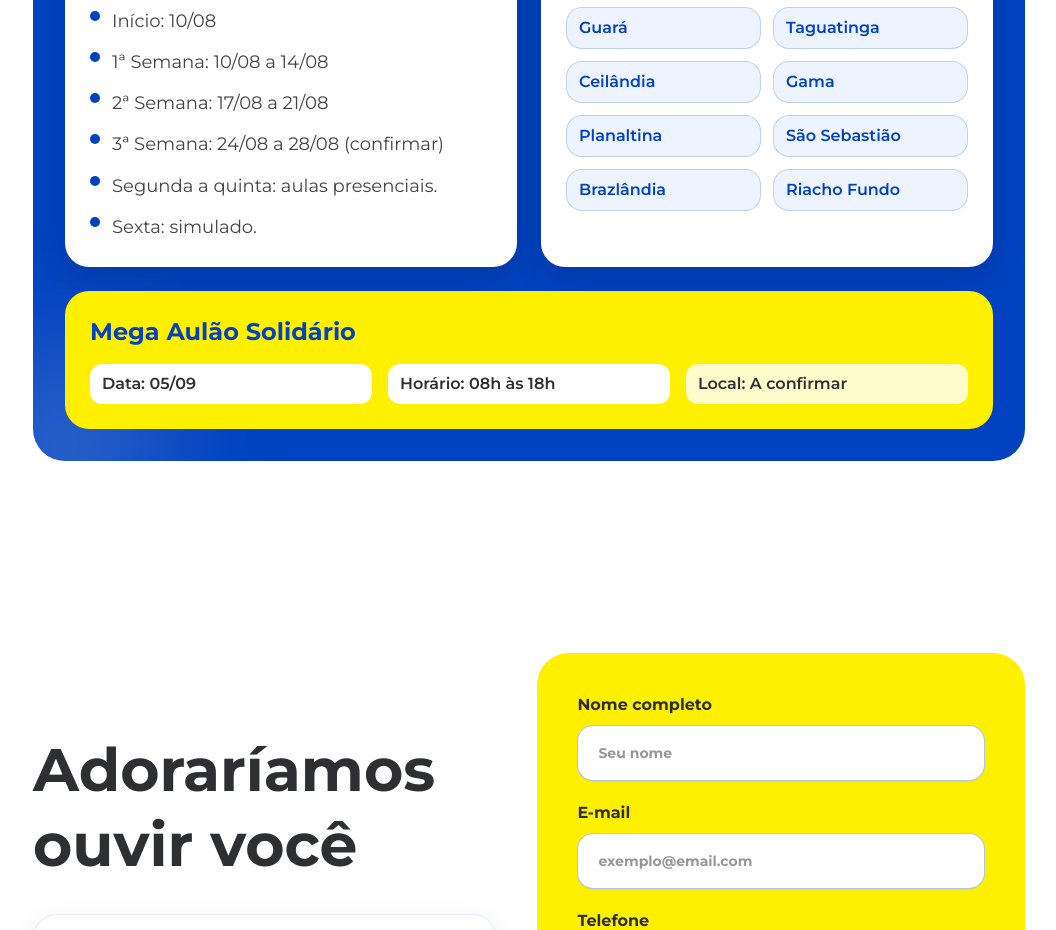
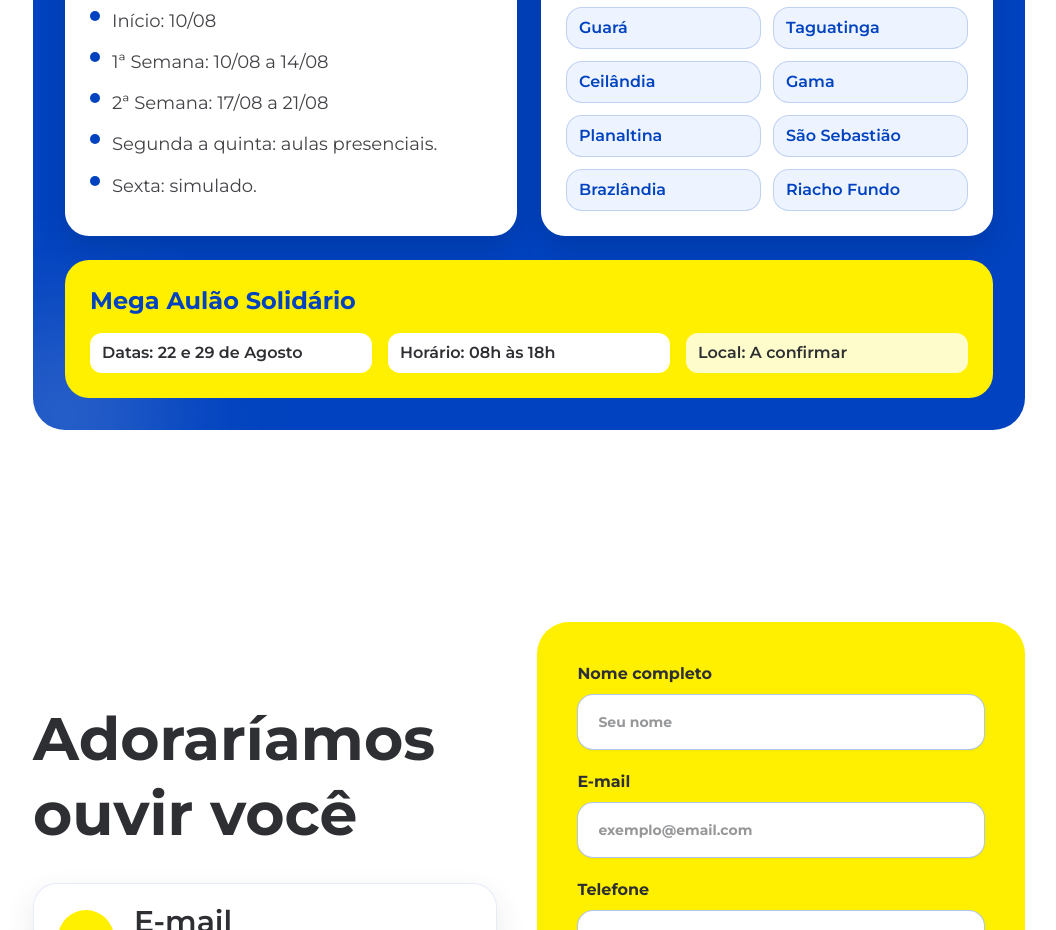
Before and after one commit to lucasmrau/estudadf, a Next.js app: page / in a window 1280 px wide. Shown: the part 2580-3510 px from the top of the page, without its empty margins (111-1167 px from the left). Built offline with nearby package versions, Linux system fonts and the light colour scheme.

Commit message:
new logo

```diff
--- a/components/AboutComponent.tsx
+++ b/components/AboutComponent.tsx
@@ -39,7 +39,6 @@ const scheduleItems = [
   'Início: 10/08',
   '1ª Semana: 10/08 a 14/08',
   '2ª Semana: 17/08 a 21/08',
-  '3ª Semana: 24/08 a 28/08 (confirmar)',
   'Segunda a quinta: aulas presenciais.',
   'Sexta: simulado.',
 ];
@@ -383,7 +382,7 @@ export default function AboutComponent() {
               Lançaremos mais à frente esse Mega Aulão no site.
             </p> */}
             <div className='mt-4 grid gap-2 text-brand-ink md:grid-cols-3 md:gap-4'>
-              <p className='rounded-xl bg-brand-white px-3 py-2 text-sm font-semibold md:text-base'>Data: 05/09</p>
+              <p className='rounded-xl bg-brand-white px-3 py-2 text-sm font-semibold md:text-base'>Datas: 22 e 29 de Agosto</p>
               <p className='rounded-xl bg-brand-white px-3 py-2 text-sm font-semibold md:text-base'>Horário: 08h às 18h</p>
               <p className='rounded-xl bg-brand-white/80 px-3 py-2 text-sm font-semibold md:text-base'>Local: A confirmar</p>
             </div>
--- a/components/FooterComponent.tsx
+++ b/components/FooterComponent.tsx
@@ -131,7 +131,6 @@ export default function FooterComponent() {
                     alt='Estuda DF'
                     width={224}
                     height={224}
-                    style={{ width: 'auto', height: 'auto' }}
                     className='rounded-full'
                   />
                 </span>
--- a/components/Header.tsx
+++ b/components/Header.tsx
@@ -29,7 +29,7 @@ export default function Header() {
               height={160}
               priority
               style={{ height: 'auto' }}
-              className='w-40 p-3'
+              className='w-25 p-2 md:w-40 md:p-3'
             />
           </Link>
         </div>
```
Also changed, not shown: public/estudaDF.png.
